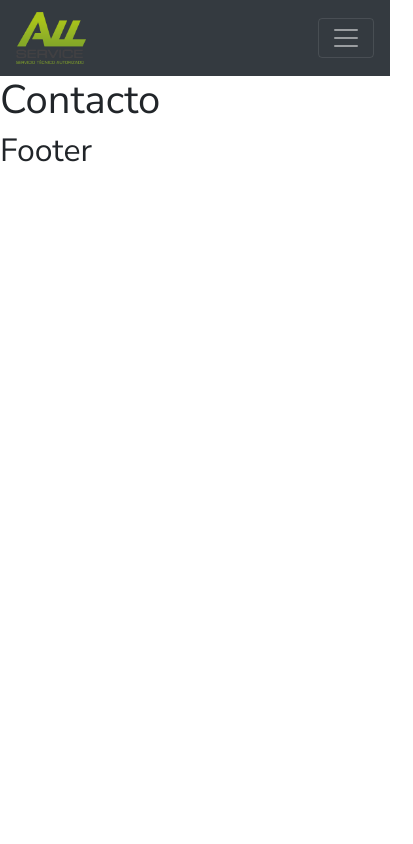
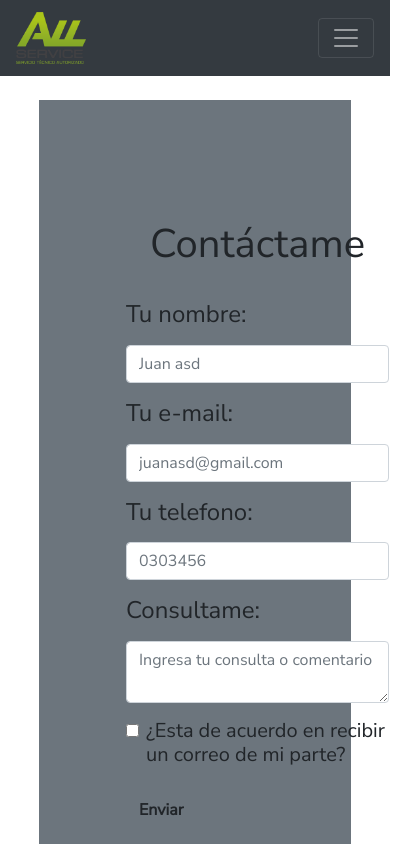
Before and after one commit to patriciodfernandez/AllServiceFrontend, a React (Create React App) app: page /contacto in a window 390 px wide. Shown: the top 844 px of the page, 413 px wide, since content can reach past the window. Built offline with nearby package versions, Linux system fonts and the light colour scheme; grey boxes are pictures that could not be loaded.

Commit message:
contacto form

```diff
--- a/package.json
+++ b/package.json
@@ -14,6 +14,8 @@
     "react": "^17.0.1",
     "react-bootstrap": "^1.4.0",
     "react-dom": "^17.0.1",
+    "react-image-hover": "^1.0.3",
+    "react-multi-carousel": "^2.5.5",
     "react-router-dom": "^5.2.0",
     "react-scripts": "4.0.0",
     "web-vitals": "^0.2.4"
--- a/src/App.css
+++ b/src/App.css
@@ -1,82 +1,90 @@
-*{
+* {
   font-family: "Nunito Sans", sans-serif;
 }
 /* .grisnavbg{
   background-color: #afafaf;
 } */
-.letragorda{
+.letragorda {
   /* font-family: 'Passion One', cursive; */
-  font-family: 'Roboto', sans-serif;
-
+  font-family: "Roboto", sans-serif;
 }
-.verdetext{
+.verdetext {
   /* color: #8da639; */
-  color: #ABC526;
+  color: #abc526;
 }
-.grisoscurotext{
+.grisoscurotext {
   color: #282828;
 }
-.grisoscurobg{
+.grisoscurobg {
   background-color: #282828;
 }
-.verdebg{
-  background-color: #ABC526;;
+.verdebg {
+  background-color: #abc526;
 }
-.grisclarobg{
+.grisclarobg {
   background-color: #444244;
 }
 
-.tamanio{
+.tamanio {
   font-size: small;
 }
 
-.fondonegro{
+.fondonegro {
   background-color: black;
 }
 
+/* contacto css */
+
+.fondoContacto {
+  background-image: url("https://s2.best-wallpaper.net/wallpaper/1920x1200/1709/Kitchen-design-furniture-modern-minimalist-style_1920x1200.jpg");
+  background-repeat: no-repeat;
+  background-color: #cccccc;
+  background-size: cover; /* Resize the background image to cover the entire container */
+  background-position: center; /* Center the image */
+}
 
 /*MEDIA QUERIES*/
 
 /*X-SMALL DEVICES PUBLICIDAD*/
 @media all and (max-width: 576px) {
-  .enchico{
+  .enchico {
     display: none;
   }
-  #serviciosMdlg{
+  #serviciosMdlg {
     display: none;
   }
 }
 
 /*SMALL DEVICES*/
 @media all and (min-width: 576px) and (max-width: 767px) {
-  .enchico{
+  .enchico {
     display: none;
   }
-  #serviciosMdlg{
+  #serviciosMdlg {
     display: none;
   }
 }
 
 /*MEDIUM DEVICES*/
 @media all and (min-width: 768px) and (max-width: 991px) {
-  .enchico{
+  .enchico {
     display: none;
   }
-  #serviciosSmall{
+  #serviciosSmall {
     display: none;
   }
 }
 
 /*LARGE DEVICES*/
 @media all and (min-width: 991px) and (max-width: 1200px) {
-  #serviciosSmall{
+  #serviciosSmall {
     display: none;
   }
 }
 
-  /*XTRA LARGE DEVICES*/
+/*XTRA LARGE DEVICES*/
 @media all and (min-width: 1200px) {
-  #serviciosSmall{
+  #serviciosSmall {
     display: none;
   }
 }
--- a/src/Components/Contacto.js
+++ b/src/Components/Contacto.js
@@ -1,12 +1,101 @@
-import React from 'react';
+import React, { useState } from "react";
 import { withRouter } from "react-router-dom";
 
 const Contacto = () => {
-    return (
-        <div>
-            <h1>Contacto</h1>
+  return (
+    <div className="container">
+      <div className="row m-4 bg-secondary">
+        <div className="col-sm-12 col-md-5 fondoContacto" ></div>
+        <div className="col-sm-12 col-md-7 ">
+          <main class="container py-4 ">
+            <div class="row boxshadow p-5 ">
+              <section class="p-4">
+                <div class="p-4 ">
+                  <h1>Contáctame</h1>
+                </div>
+                <div>
+                  <form onsubmit="validarGeneral(event)">
+                    <div class="form-group">
+                      <label>
+                        <h4>Tu nombre:</h4>
+                      </label>
+                      <input type="text" class="form-control" placeholder="Juan asd" id="nombre"
+                        onblur="requerido(this)" onkeyup="requerido(this)" />
+                      <div class="valid-feedback">
+                        Perfecto, continuar.
+                                </div>
+                      <div class="invalid-feedback">
+                        Ingresa tu nombre por favor.
+                                </div>
+                    </div>
+                    <div class="form-group ">
+                      <label>
+                        <h4>Tu e-mail:</h4>
+                      </label>
+                      <input type="text" class="form-control" placeholder="juanasd@gmail.com" id="email"
+                        onblur="revisarEmail(this)" onkeyup="revisarEmail(this)" />
+                      <div class="valid-feedback">
+                        Perfecto, continuar.
+                                </div>
+                      <div class="invalid-feedback">
+                        Ingrese un email válido por favor
+                                </div>
+                    </div>
+                    <div class="form-group ">
+                      <label>
+                        <h4>Tu telefono:</h4>
+                      </label>
+                      <input type="text" class="form-control" placeholder="0303456" id="telefono"
+                        onblur="revisarNumeros(this)" onkeyup="revisarNumeros(this)" />
+                      <div class="valid-feedback">
+                        Perfecto, continuar.
+                                </div>
+                      <div class="invalid-feedback">
+                        Solo debe ingresar números.
+                                </div>
+                    </div>
+                    <div class="form-group ">
+                      <label>
+                        <h4>Consultame:</h4>
+                      </label>
+                      <textarea class="form-control" type="text" id="consulta"
+                        placeholder="Ingresa tu consulta o comentario"
+                        onblur="revisarConsulta(this)"></textarea>
+                      <div class="valid-feedback">
+
+                      </div>
+                      <div class="invalid-feedback">
+                        Por favor ingrese una consulta
+                                </div>
+                    </div>
+                    <div class="form-group ">
+                      <div class="form-check  ">
+                        <input class="form-check-input" type="checkbox" id="terminos" />
+                        <label class="form-check-label">
+                          <h5>¿Esta de acuerdo en recibir un correo de mi parte?</h5>
+                        </label>
+                        <div class="valid-feedback">
+                        </div>
+                        <div class="invalid-feedback">
+
+                        </div>
+                      </div>
+                    </div>
+                    <button class="btn fondo " id="btnEnviar" type="submit"> <b> Enviar</b></button>
+                    <div class="alert fondo m-4 d-none" id="msjEnvio" role="alert">
+                      El correo se envió correctamente
+                              </div>
+                  </form>
+                </div>
+              </section>
+            </div>
+          </main>
         </div>
-    );
+      </div>
+
+
+    </div>
+  );
 };
 
-export default withRouter(Contacto);
+export default Contacto;
--- a/src/Components/Principal/Marcas.js
+++ b/src/Components/Principal/Marcas.js
@@ -11,11 +11,11 @@ import usman from "../../assets/images/marcas/usman.png";
 const Marcas = () => {
   return (
     <div>
-      <div className="my-5 pt-3 row no-gutters">
+      <div className="my-5 pt-3 row no-gutters ">
         <div className="col-md-3 container enchico">
           <hr></hr>
         </div>
-        <div className="col-lg-6 col-sm-12">
+        <div className="col-lg-6 col-sm-12 ">
           <h1 className="font-weight-light text-center">
             MARCAS QUE REPARAMOS
           </h1>
@@ -25,7 +25,10 @@ const Marcas = () => {
         </div>
       </div>
       {/* FIN TITULO */}
-      <div className="row no-gutters mb-5">
+      {/* CARROUSEL init */}
+
+
+      <div className="row no-gutters mb-5 ">
         <div className="col-sm-12 col-md-3 px-5">
           <img className="w-100" src={volcan} alt="volcan" />
         </div>
--- a/src/Components/Principal/Slider.js
+++ b/src/Components/Principal/Slider.js
@@ -6,6 +6,7 @@ import slider2 from "../../assets/images/slider-2.jpg";
 const Slider = () => {
   return (
     <div>
+
       <Carousel>
         <Carousel.Item>
           <img className="d-block w-100" src={slider1} alt="Imagen 1" />
```
Also changed, not shown: src/Components/Principal/Historia.js (indentation only), 1 other file (tests, documents, lock files or other folders).
